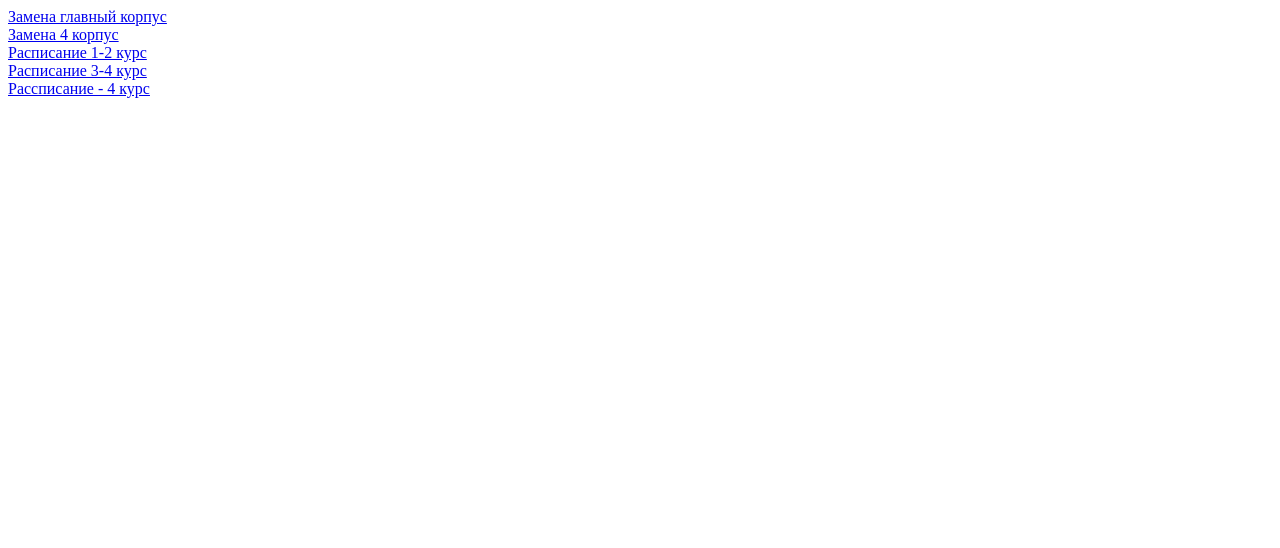
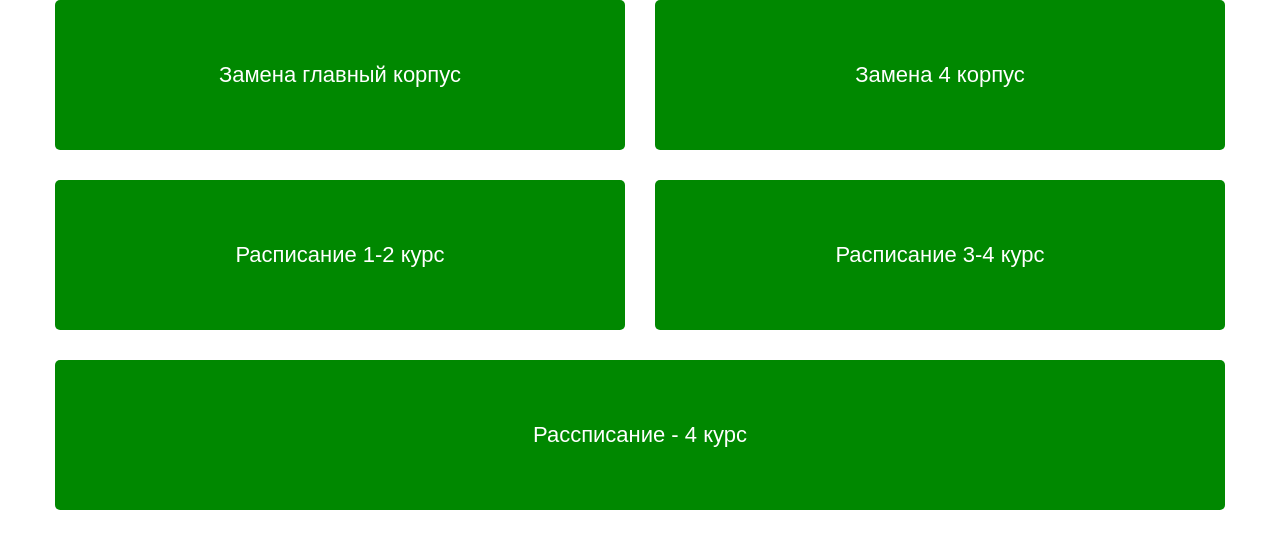
Before and after one commit to The73756/replacement-parser, a React (Create React App) app: page / in a window 1280 px wide. Shown: the top 548 px of the page. Built offline with nearby package versions, Linux system fonts and the light colour scheme.

Commit message:
add replacement upd highlighting use local storage

```diff
--- a/src/App.js
+++ b/src/App.js
@@ -1,20 +1,24 @@
 import { Routes, Route } from 'react-router-dom';
-import { useEffect, useState, createContext } from 'react';
+import { useEffect, useState, createContext, useRef } from 'react';
 import axios from 'axios';
 
 import { Home } from './pages/Home';
 import { Frame } from './pages/Frame';
 
+import './scss/main.scss';
+
 export const AppContext = createContext({});
 
 export const App = () => {
   const [items, setItems] = useState([]); //список ХЕШЕЙ ссылок на замену
+  const [updItems, setUpdItems] = useState([]); //список ХЕШЕЙ измененных ссылок
   const [loading, setLoading] = useState(true);
+  const isCheked = useRef(false);
 
   useEffect(() => {
     try {
       (async () => {
-        const { data } = await axios.get('responce.json'); // здесь будет обращение к php/parser.php (response такого же вида)
+        const { data } = await axios.get('/responce.json'); // здесь будет обращение к php/parser.php (response такого же вида)
         const response = data.map((str) => str.split('d/')[1].split('/')[0]); // /(?<=d\/)(.*?)(?=\/)/ - не работает в сафари!!!!
 
         setItems(response);
@@ -25,12 +29,34 @@ export const App = () => {
       console.error(error);
     }
   }, []);
+
+  useEffect(() => {
+    const prevData = localStorage.getItem('data');
+
+    if (prevData && items.length) {
+      const prevDataArr = JSON.parse(prevData);
+      const updData = items.filter((item) => !prevDataArr.includes(item));
+
+      setUpdItems(updData);
+      isCheked.current = true;
+    }
+
+    if (isCheked.current || !prevData) {
+      localStorage.setItem('data', JSON.stringify(items));
+    }
+  }, [items]);
+  console.log(updItems);
+
   return (
-    <AppContext.Provider value={{ items, loading }}>
-      <Routes>
-        <Route path='/' element={<Home items={items} />} />
-        <Route path='zamena/:hash' element={<Frame items={items} />} />
-      </Routes>
-    </AppContext.Provider>
+    <main>
+      <div className='container'>
+        <AppContext.Provider value={{ items, loading, updItems }}>
+          <Routes>
+            <Route path='/' element={<Home items={items} />} />
+            <Route path='zamena/:id' element={<Frame items={items} />} />
+          </Routes>
+        </AppContext.Provider>
+      </div>
+    </main>
   );
 };
--- a/src/components/ReplacementBlock/ReplacementBlock.module.scss
+++ b/src/components/ReplacementBlock/ReplacementBlock.module.scss
@@ -0,0 +1,19 @@
+.item {
+  display: flex;
+  align-items: center;
+  justify-content: center;
+  border-radius: 5px;
+  width: 100%;
+  min-height: 150px;
+  font-size: 22px;
+  color: #fff;
+  background-color: #860986;
+}
+
+.itemBig {
+  grid-column: 2 span;
+}
+
+.changed {
+  background-color: #080;
+}
--- a/src/components/ReplacementBlock/index.jsx
+++ b/src/components/ReplacementBlock/index.jsx
@@ -3,8 +3,10 @@ import { Link } from 'react-router-dom';
 
 import { AppContext } from '../../App';
 
+import styles from './ReplacementBlock.module.scss';
+
 export const ReplacementBlock = () => {
-  const { items } = useContext(AppContext);
+  const { items, updItems } = useContext(AppContext);
 
   const names = [
     'Замена главный корпус',
@@ -16,9 +18,14 @@ export const ReplacementBlock = () => {
 
   return items.map((item, index) => {
     return (
-      <div key={index}>
-        <Link to={`zamena/${item}`}>{names[index]}</Link>
-      </div>
+      <Link
+        to={`zamena/${items.indexOf(item) + 1}`}
+        key={index}
+        className={`${styles.item} ${index === 4 ? styles.itemBig : ''} ${
+          updItems.includes(item) ? styles.changed : ''
+        }`}>
+        {names[index]}
+      </Link>
     );
   });
 };
--- a/src/pages/Frame.jsx
+++ b/src/pages/Frame.jsx
@@ -1,15 +1,25 @@
+import { useContext } from 'react';
 import { useParams } from 'react-router-dom';
 
+import { AppContext } from '../App';
+
 export const Frame = () => {
-  const { hash } = useParams();
-  console.log(hash);
+  const { items, updItems } = useContext(AppContext);
+  const { id } = useParams();
+  const item = items[id - 1];
+
+  const isUpd = updItems.includes(item);
+
+  console.log(item);
 
   return (
-    <iframe
-      src={`https://drive.google.com/file/d/${hash}/preview`}
-      width='640' //drive.google.com/file/d/{uniq.id}/preview
-      height='480'
-      allow='autoplay'
-      title='Inline Frame Example'></iframe>
+    <div className={isUpd ? 'updated' : ''}>
+      <iframe
+        src={`https://drive.google.com/file/d/${item}/preview`}
+        width='640' //drive.google.com/file/d/{uniq.id}/preview
+        height='480'
+        allow='autoplay'
+        title='Title'></iframe>
+    </div>
   );
 };
--- a/src/pages/Home.jsx
+++ b/src/pages/Home.jsx
@@ -1,5 +1,11 @@
 import { ReplacementBlock } from '../components/ReplacementBlock';
 
+import '../scss/main.scss';
+
 export const Home = () => {
-  return <ReplacementBlock />;
+  return (
+    <div className='items'>
+      <ReplacementBlock />
+    </div>
+  );
 };
--- /dev/null
+++ b/src/scss/main.scss
@@ -0,0 +1,65 @@
+html {
+  height: 100%;
+  box-sizing: border-box;
+  font-family: var(--font-family, sans-serif);
+  -webkit-text-size-adjust: 100%;
+}
+
+*,
+*::before,
+*::after {
+  box-sizing: inherit;
+}
+
+body {
+  margin: 0;
+  min-width: 320px;
+  min-height: 100%;
+  font-size: 16px;
+}
+
+img {
+  height: auto;
+  max-width: 100%;
+  object-fit: cover;
+}
+
+button {
+  border: none;
+  padding: 0;
+  background: transparent;
+  cursor: pointer;
+}
+
+a {
+  text-decoration: none;
+}
+
+.container {
+  margin: 0 auto;
+  padding: 0 15px;
+  max-width: 1200px;
+}
+
+.dis-scroll {
+  position: fixed;
+  left: 0;
+  top: 0;
+  overflow: hidden;
+  width: 100%;
+  height: 100vh;
+  overscroll-behavior: none;
+}
+
+.items {
+  display: grid;
+  grid-template-columns: repeat(2, 1fr);
+  gap: 30px;
+}
+
+.updated {
+  &::before {
+    content: "Updated";
+    color: #080;
+  }
+}
```
Also changed, not shown: 1 other file (tests, documents, lock files or other folders).
